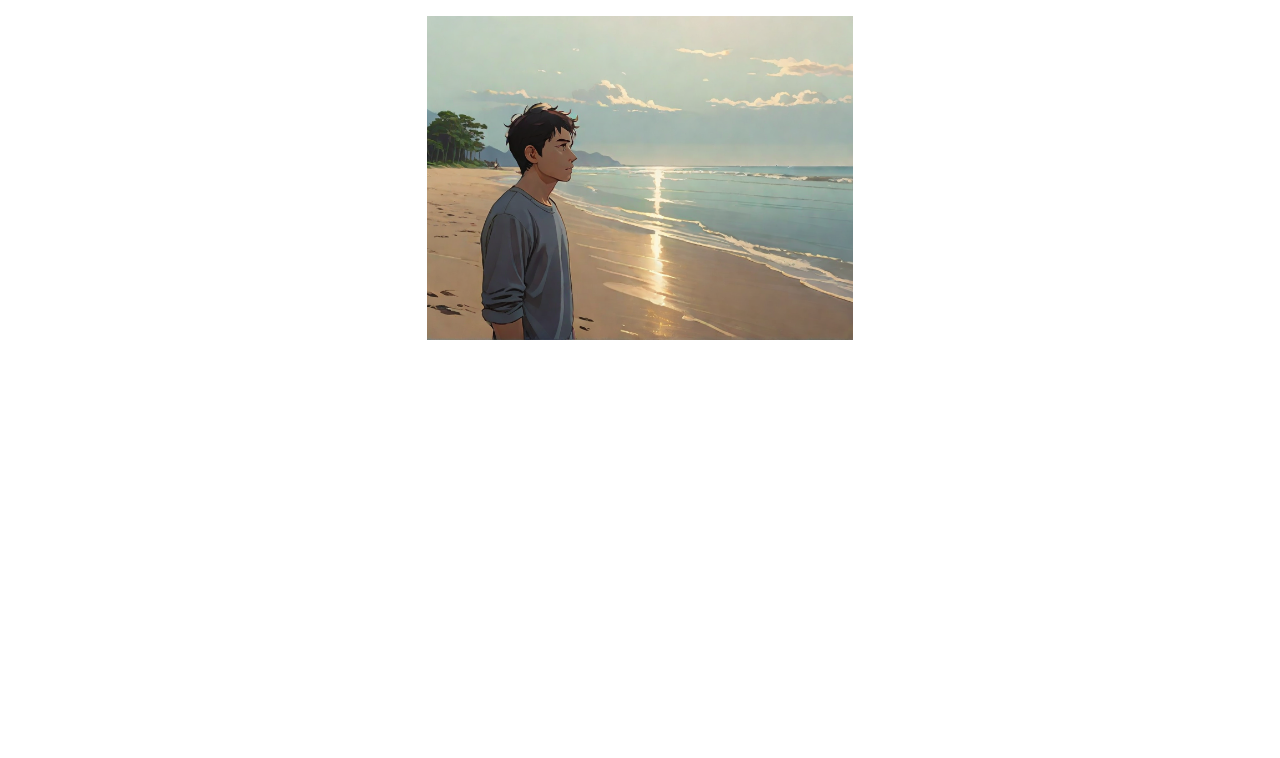
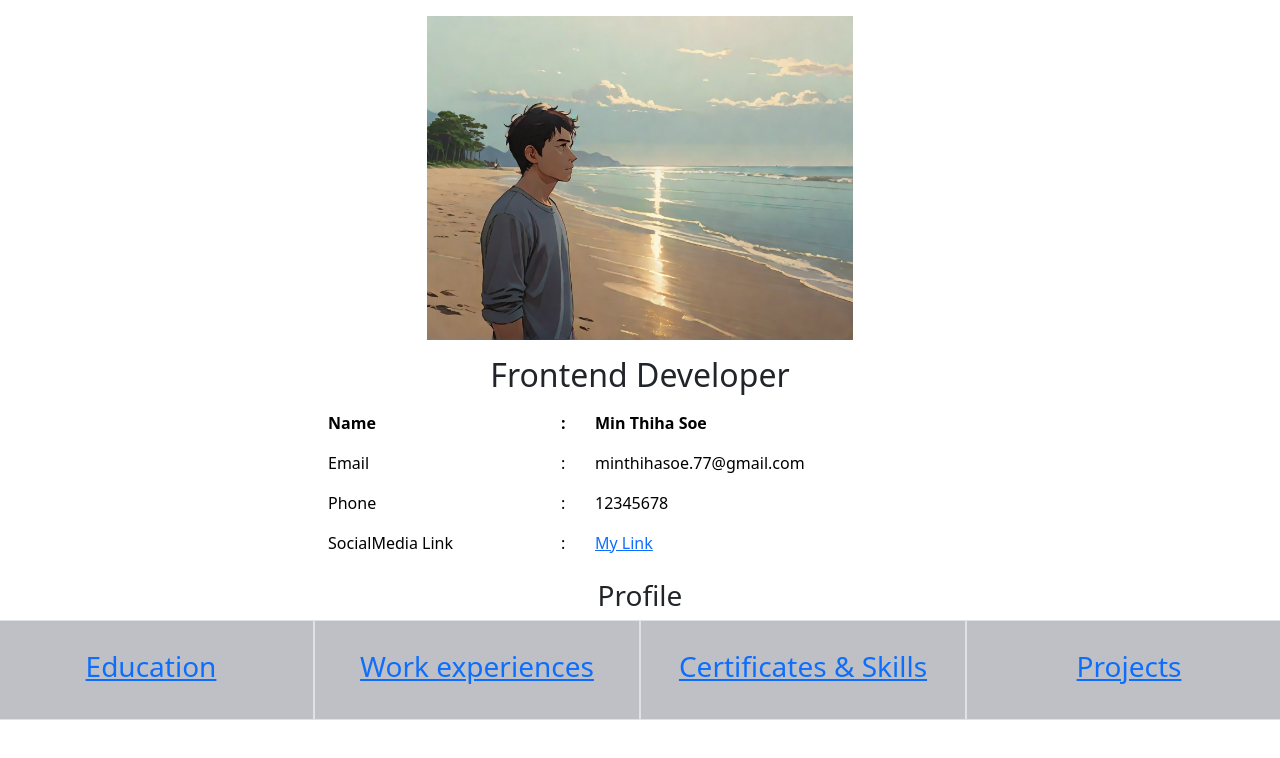
Before and after one commit to Ko22Thiha/Person, a plain HTML site: page index.html in a window 1280 px wide. Drawn offline with nearby package versions, Linux system fonts and the light colour scheme.

Commit message:
Update index.html

```diff
--- a/index.html
+++ b/index.html
@@ -3,13 +3,77 @@
   <head>
     <meta charset="utf-8">
     <meta name="viewport" content="width=device-width, initial-scale=1">
-    <title>Bootstrap demo</title>
+    <title>My Profile</title>
     <link href="https://cdn.jsdelivr.net/npm/bootstrap@5.3.3/dist/css/bootstrap.min.css" rel="stylesheet" integrity="sha384-QWTKZyjpPEjISv5WaRU9OFeRpok6YctnYmDr5pNlyT2bRjXh0JMhjY6hW+ALEwIH" crossorigin="anonymous">
+    <style>
+        .tb th,td{
+            border:none;
+
+
+        }
+    </style>
   </head>
   <body >
-    <div class="col-md-4 col-sm-6 m-auto my-3">
+    <div class="col-md-4 col-sm-6 m-auto my-3 col-8">
         <img src="user.png" class="w-100" />
     </div>
+    <div class="text-center">
+        <h2>Frontend Developer</h2>
+    </div>
+    <div class="col-md-6 col-sm-6 m-auto col-10"><table class="table tb">
+        <thead>
+          <tr>
+            <th scope="col">Name</th>
+            <th scope="col">:</th>
+            <th scope="col">Min Thiha Soe</th>
+
+          </tr>
+        </thead>
+        <tbody>
+          <tr>
+
+            <td>Email</td>
+            <td>:</td>
+            <td>minthihasoe.77@gmail.com</td>
+          </tr>
+          <tr>
+
+            <td>Phone</td>
+            <td>:</td>
+            <td>12345678</td>
+          </tr>
+          <tr>
+
+            <td>SocialMedia Link</td>
+            <td>:</td>
+            <td><a href="www.facebook.com">My Link</a></td>
+          </tr>
+
+        </tbody>
+      </table></div>
+      <div>
+        <h3 class="text-center">Profile</h3>
+       <div class="row" style="background-color: rgb(190, 192, 197);">
+        <div class="border col d-flex align-items-center justify-content-center" style="height: 100px">
+            <h3><a href="www.google.com">Education</a></h3>
+
+
+        </div>
+        <div class="border col d-flex align-items-center justify-content-center" style="height:auto" >
+           <h3><a href="www.google.com"  >Work experiences</a></h3>
+        </div>
+        <div class="border col d-flex align-items-center justify-content-center" style="height:auto" >
+            <h3><a href="www.google.com"  >Certificates & Skills</a></h3>
+         </div>
+         <div class="border col d-flex align-items-center justify-content-center" style="height:auto" >
+            <h3><a href="www.google.com"  >Projects</a></h3>
+         </div>
+
+
+       </div>
+    </div>
+
+
     <script src="https://cdn.jsdelivr.net/npm/bootstrap@5.3.3/dist/js/bootstrap.bundle.min.js" integrity="sha384-YvpcrYf0tY3lHB60NNkmXc5s9fDVZLESaAA55NDzOxhy9GkcIdslK1eN7N6jIeHz" crossorigin="anonymous"></script>
   </body>
 </html>
```
